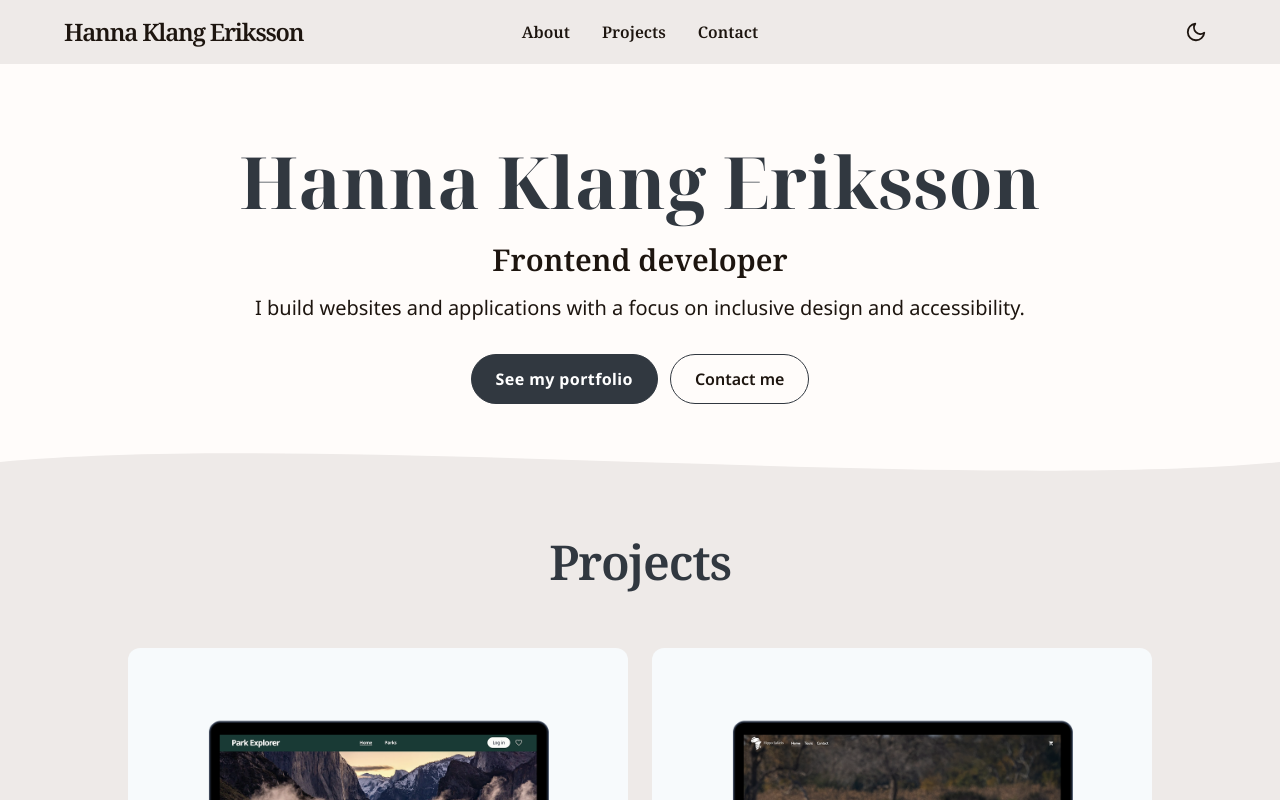
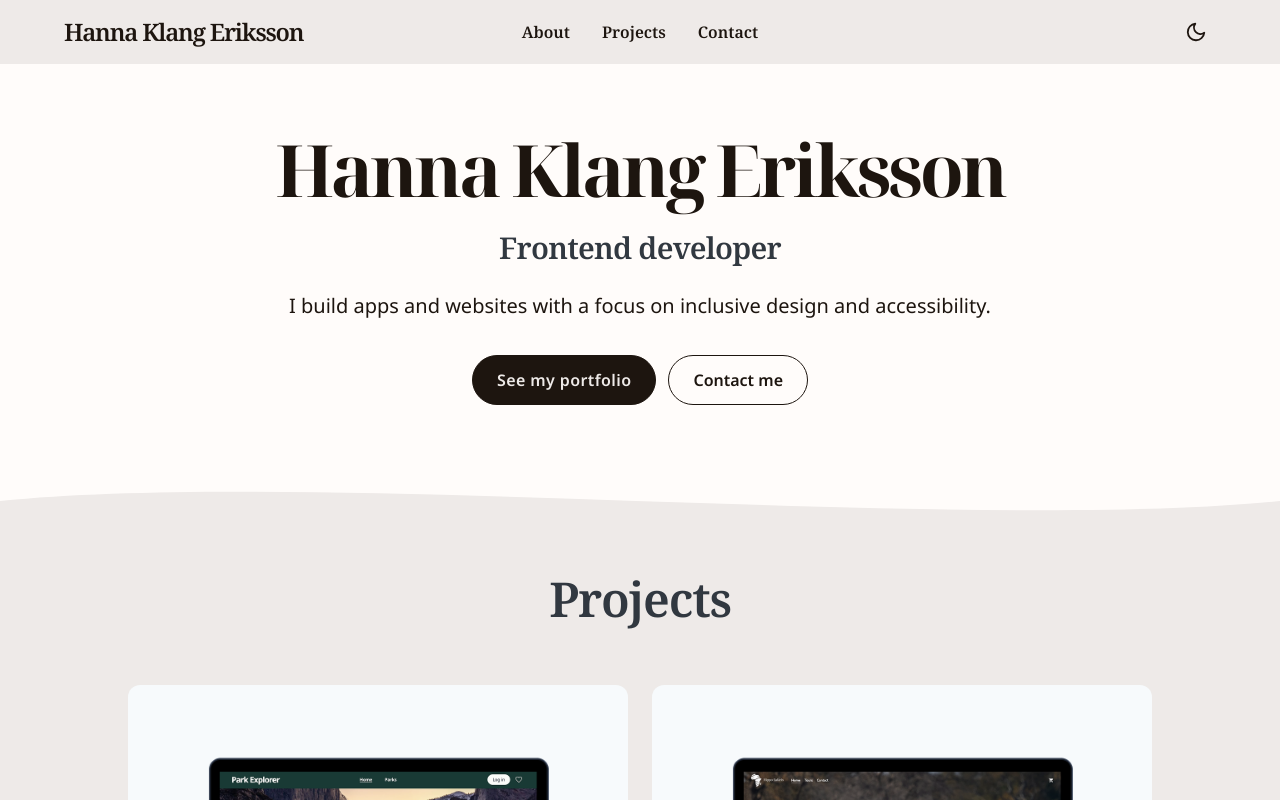
Before and after one commit to Hannahelenas/hanna-portfolio-next-v1, a Next.js app: page / in a window 1280 px wide. Shown: the top 800 px of the page. Built offline with nearby package versions, Linux system fonts and the light colour scheme.

Commit message:
Refractor hero section, update text styles and bottom padding.

```diff
--- a/app/components/HeroSection.tsx
+++ b/app/components/HeroSection.tsx
@@ -1,68 +1,51 @@
 "use client";
+
+import PrimaryButtonLink from "./common/PrimaryButtonLink";
+import SecondaryButtonLink from "./common/SecondaryButtonLink";
 
 export default function HeroSection() {
   return (
     <div className="bg-(--color-bg-secondary) w-full relative">
       <section
         className="max-w-6xl grid grid-cols-1 lg:grid-cols-1 mx-auto
-       pt-10 lg:pt-18 pb-22 px-5 md:px-10 xl:px-0  "
+       py-15 px-5 md:px-10 xl:px-0"
       >
-        <div
-          className="flex flex-col justify-center items-center
-        lg:items-center"
-        >
+        <div className="flex flex-col justify-center items-center pb-16">
           <h1
-            className="text-5xl lg:text-7xl  leading-tight
-            text-(--color-text-secondary) font-display-custom font-bold mb-2
-            text-center
-            "
+            className="text-5xl lg:text-7xl leading-tight tracking-tighter
+            text-(--color-text) font-display-custom font-bold mb-4
+            text-center"
           >
             Hanna Klang Eriksson
           </h1>
           <p
             className="font-serif-custom text-2xl md:text-3xl font-semibold
-          mt-2"
+          mb-2 text-(--color-text-secondary) tracking-tight"
           >
             Frontend developer
           </p>
           <p
-            className="mt-4 text-lg md:text-xl text-center
-          "
+            className="mt-4 text-lg md:text-xl text-center sm:w-3/4
+          leading-relaxed"
           >
             {" "}
-            I build websites and applications with a focus on inclusive design
-            and accessibility.
+            I build apps and websites with a focus on inclusive design and
+            accessibility.
           </p>
 
           <div className="mt-8 flex gap-3">
-            <button
-              className="bg-(--color-text-secondary) border
-              border-(--color-text-secondary)
-             px-6 py-3  rounded-full text-(--color-text-light)
-            transition-all
-            duration-300 ease-in-out hover:cursor-pointer hover:bg-transparent
-            hover:text-black
-            hover:border-(--color-text-secondary) font-bold tracking-wide"
-            >
+            <PrimaryButtonLink href="#projects">
               See my portfolio
-            </button>
-            <button
-              className=" border border-(--color-text-secondary)
-             px-6 py-3 rounded-full  font-semibold
-            transition-all
-            duration-300 ease-in-out hover:cursor-pointer
-            hover:bg-(--color-text-secondary)
-            hover:text-white
-            hover:border-(--color-text-secondary)"
-            >
+            </PrimaryButtonLink>
+            <SecondaryButtonLink href="#contact">
               Contact me
-            </button>
+            </SecondaryButtonLink>
           </div>
         </div>
       </section>
       <svg
         aria-hidden="true"
-        className="absolute left-0 bottom-0 w-full h-[60px] text-(--color-bg)"
+        className="absolute left-0 -bottom-1 w-full h-16 text-(--color-bg)"
         viewBox="0 0 1000 150"
         preserveAspectRatio="none"
         xmlns="http://www.w3.org/2000/svg"
```
